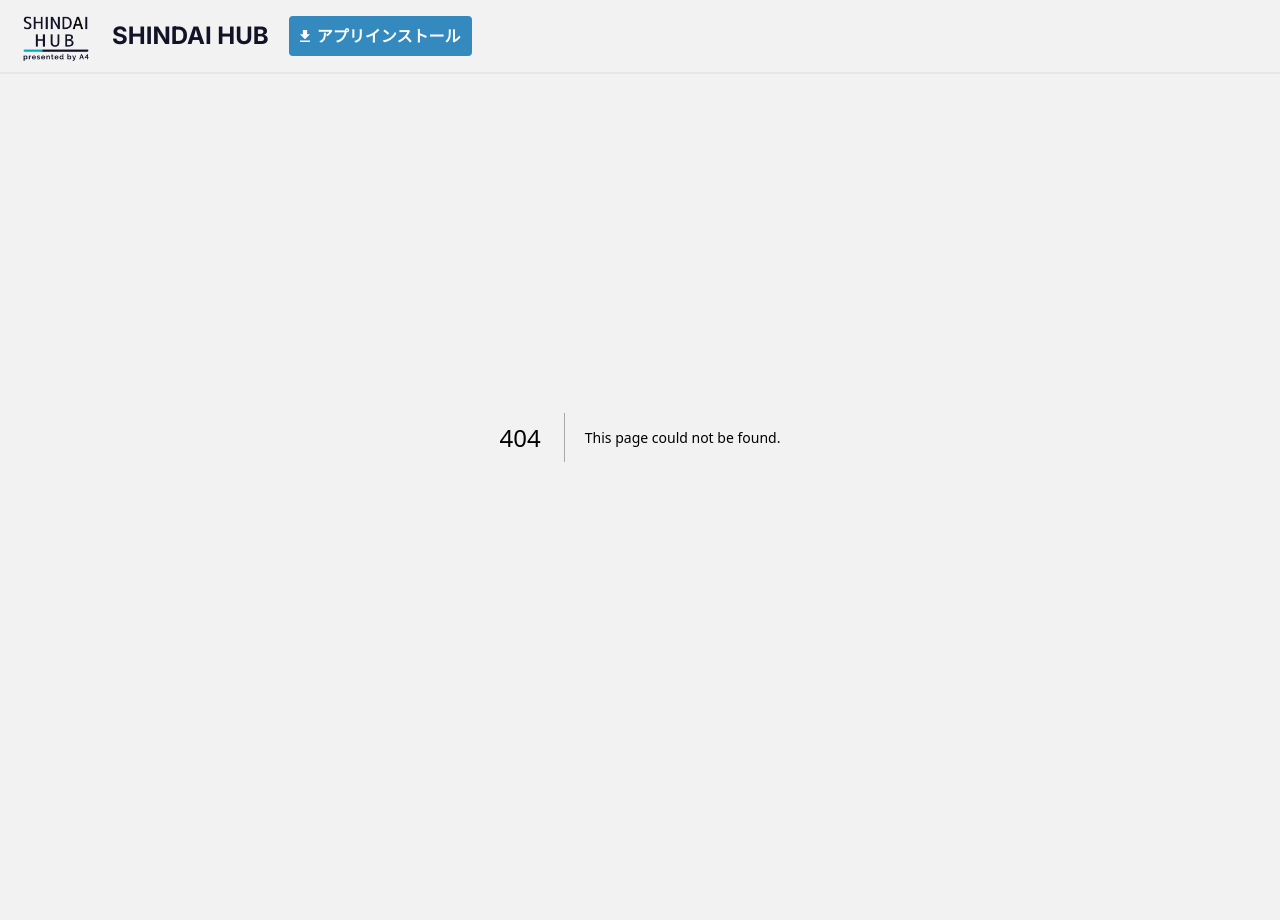
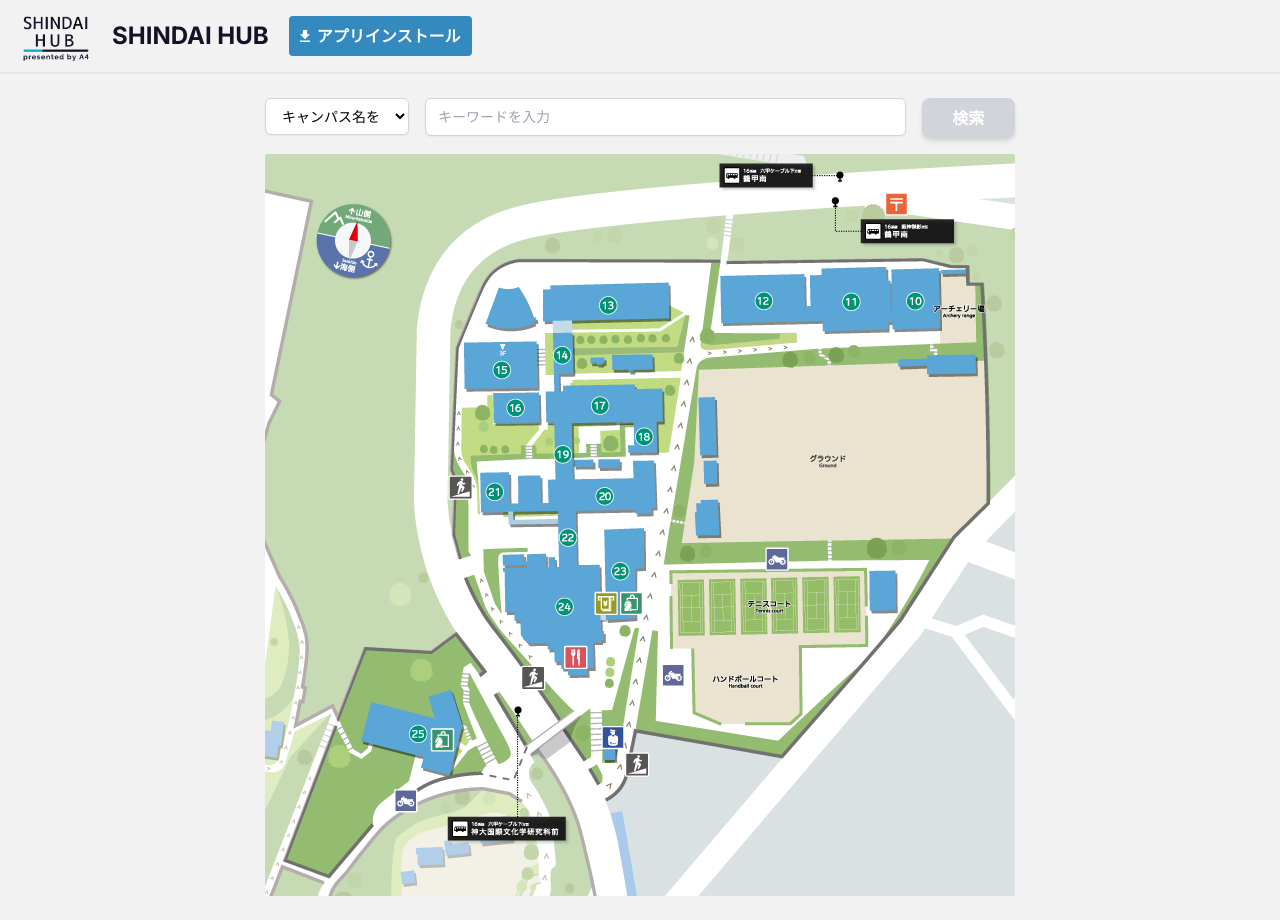
Before and after one commit to A4-dev-team/shindaihub, a Next.js app: page /campus-map in a window 1280 px wide. Before the commit this address had no page. Before the commit the page ends 800 px from the top, so only its background shows below. Built offline with nearby package versions, Linux system fonts and the light colour scheme.

Commit message:
[add]学内マップページ追加

```diff
--- /dev/null
+++ b/app/campus-map/page.tsx
@@ -0,0 +1,203 @@
+"use client";
+import Image from "next/image";
+import Link from "next/link";
+import { FaMapPin } from "react-icons/fa";
+import { Building } from "@/types";
+import { constant } from "@/constant";
+import { useState } from "react";
+import { useForm, Controller } from "react-hook-form";
+
+// Types
+type BuildingSearchStateType = {
+    isInit: boolean;
+    isHit: boolean;
+};
+type BuildingSearchResultType = Building & BuildingSearchStateType;
+type BuildingSearchFormInputType = {
+    campusId: number;
+    keyword: string;
+};
+type BuildingSearchFormProps = {
+    setResult: React.Dispatch<React.SetStateAction<BuildingSearchResultType>>;
+};
+type BuildingSearchResultCardProps = BuildingSearchResultType;
+type MapImageProps = BuildingSearchResultType;
+
+// Utility functions
+const getCampusById = (id: number) => {
+    return constant.campusList.find((campus) => campus.campusId === id);
+};
+const findBuildingByKeyword = (campusId: number, keyword: string) => {
+    const buildingsInCampus = constant.buildingList.filter(
+        (building) => building.campusId == campusId
+    );
+    return buildingsInCampus.find((building) =>
+        building.buildingName.includes(keyword)
+    );
+};
+
+// Components
+const BuildingSearchForm = (props: BuildingSearchFormProps) => {
+    const { setResult } = props;
+    const defaultSelectedCampusId = 0;
+    const {
+        formState: { isValid },
+        handleSubmit,
+        control,
+    } = useForm<BuildingSearchFormInputType>({
+        mode: "onSubmit",
+        defaultValues: { campusId: defaultSelectedCampusId, keyword: "" },
+    });
+
+    const onSubmit = (data: BuildingSearchFormInputType) => {
+        const hitBuilding = findBuildingByKeyword(data.campusId, data.keyword);
+        if (hitBuilding) {
+            const result: BuildingSearchResultType = {
+                ...hitBuilding,
+                isHit: true,
+                isInit: false,
+            };
+            setResult(result);
+        } else {
+            setResult((prev) => ({
+                ...prev,
+                isHit: false,
+                isInit: false,
+            }));
+        }
+    };
+
+    const buttonColor = isValid
+        ? "bg-indigo-500 hover:bg-indigo-700 focus:ring-indigo-400"
+        : "bg-gray-300";
+
+    return (
+        <form
+            className="flex flex-col w-full items-center md:flex-row md:items-start space-y-4 md:space-x-4 md:space-y-0"
+            onSubmit={handleSubmit(onSubmit)}
+        >
+            <Controller
+                control={control}
+                name="campusId"
+                rules={{ required: "必須項目です" }}
+                render={({ field }) => (
+                    <select
+                        className="block w-2/3 md:w-36 py-2 px-3 border border-gray-300 bg-white rounded-md shadow-sm focus:outline-none focus:ring-indigo-500 focus:border-indigo-500 sm:text-sm"
+                        value={field.value}
+                        onChange={field.onChange}
+                        onBlur={field.onBlur}
+                    >
+                        <option value={defaultSelectedCampusId}>
+                            キャンパス名を選択してください
+                        </option>
+                        {constant.campusList.map((campus) => {
+                            return (
+                                <option
+                                    key={campus.campusId}
+                                    value={campus.campusId}
+                                >
+                                    {campus.campusName}
+                                </option>
+                            );
+                        })}
+                    </select>
+                )}
+            />
+            <Controller
+                control={control}
+                name="keyword"
+                rules={{ required: "必須項目です" }}
+                render={({ field }) => (
+                    <input
+                        type="text"
+                        className="w-2/3 md:grow block py-2 px-3 border border-gray-300 bg-white rounded-md shadow-sm focus:outline-none focus:ring-indigo-500 focus:border-indigo-500 sm:text-sm"
+                        placeholder="キーワードを入力"
+                        onChange={field.onChange}
+                        onBlur={field.onBlur}
+                    />
+                )}
+            />
+            <button
+                type="submit"
+                disabled={!isValid}
+                className={`w-2/3 md:w-24 py-2 px-4 text-white font-semibold rounded-lg shadow-md focus:outline-none focus:ring-2 ${buttonColor}`}
+            >
+                検索
+            </button>
+        </form>
+    );
+};
+
+const SearchBuildingResultCard = (props: BuildingSearchResultCardProps) => {
+    const { buildingId, campusId, buildingName, pictureUrl, isInit, isHit } =
+        props;
+
+    if (isInit) return;
+
+    const campus = getCampusById(campusId);
+
+    return (
+        <div className="w-full border rounded-lg border-bluenormal bg-white p-6">
+            <div className="flex flex-col space-y-4">
+                <div className="text-2xl font-semibold">建物詳細</div>
+                {isHit ? (
+                    <div>
+                        <div>キャンパス名: {campus!.campusName}</div>
+                        <div>建物名: {buildingName}</div>
+                        <div>番号: {buildingId}</div>
+                        <div>
+                            正面画像URL:
+                            <Link href={pictureUrl}>{pictureUrl}</Link>
+                        </div>
+                    </div>
+                ) : (
+                    <div>情報が見つかりませんでした。</div>
+                )}
+            </div>
+        </div>
+    );
+};
+
+const MapImage = (props: MapImageProps) => {
+    const { campusId, positionX, positionY, isHit } = props;
+    const campus = getCampusById(campusId);
+
+    return (
+        <div className="relative">
+            <Image
+                src={campus!.mapUrl}
+                alt="campus_map"
+                width={750}
+                height={750}
+                className="rounded-sm"
+            />
+            {isHit ? (
+                <FaMapPin
+                    className="h-8 w-8 text-yellow-300 absolute animate-bounce"
+                    style={{ top: `${positionY}px`, left: `${positionX}px` }}
+                />
+            ) : null}
+        </div>
+    );
+};
+
+export default function Page() {
+    const [searchResult, setSearchResult] = useState<BuildingSearchResultType>({
+        buildingId: 0,
+        campusId: constant.campusList[0].campusId,
+        buildingName: "",
+        positionX: 0,
+        positionY: 0,
+        pictureUrl: "#",
+        isHit: false,
+        isInit: true,
+    });
+
+    return (
+        <div className="flex flex-col items-center py-6 space-y-4 md:px-0 px-4">
+            <BuildingSearchForm setResult={setSearchResult} />
+            <SearchBuildingResultCard {...searchResult} />
+            <MapImage {...searchResult} />
+        </div>
+    );
+}
```
